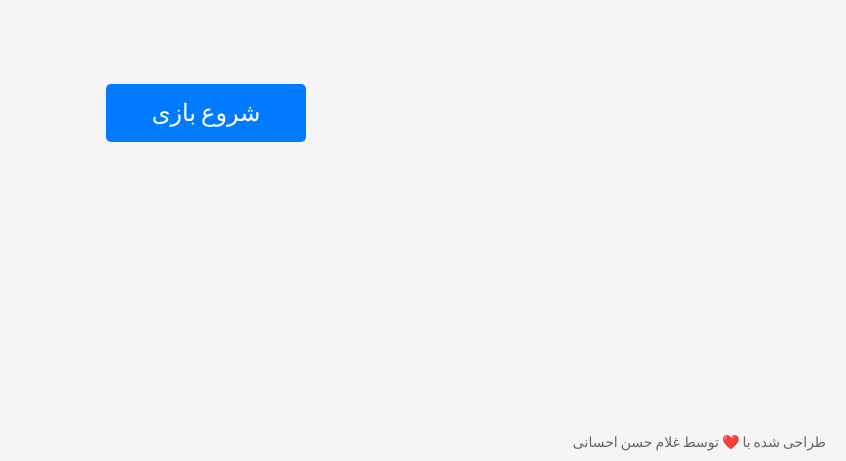
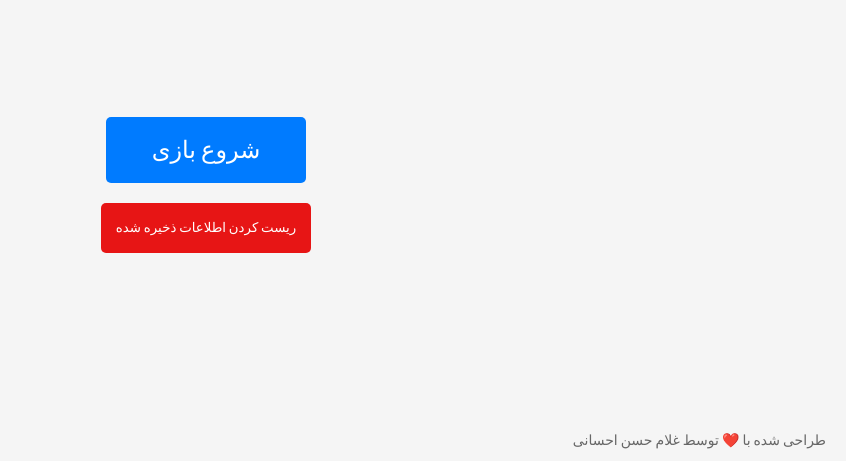
Before and after one commit to gholamhasanEhsani/mafia, a plain HTML site: page index.html in a window 1280 px wide. Shown: the part 339-800 px from the top of the page, without its empty margins (434-1280 px from the left). Drawn offline with nearby package versions, Linux system fonts and the light colour scheme; no server answers.

Commit message:
Add button to reset cookie data and improve some styles

```diff
--- a/index.html
+++ b/index.html
@@ -13,6 +13,8 @@
                 <h1>پدر خوانده</h1>
                 <h2>بازی ساخته شده برای حرفه ای ها</h2>
                 <button id="start-game">شروع بازی</button>
+                <br>
+                <button id="reset-game" onclick='document.cookie.split(";").forEach($=>{let e=$.indexOf("="),i=e>-1?$.substring(0,e):$;document.cookie=i+"=;expires=Thu, 01 Jan 1970 00:00:01 GMT"});'>ریست کردن اطلاعات ذخیره شده</button>
                 <p>طراحی شده با ❤️ توسط غلام حسن احسانی</p>
             </div>
             <div id="tab2" style="display: none;">
--- a/style.css
+++ b/style.css
@@ -5,6 +5,7 @@
     padding: 0;
     box-sizing: border-box;
     font-family: 'Rubik', sans-serif;
+    line-height: 1.5;
 }
 
 body {
@@ -24,6 +25,11 @@ main {
 
 button {
     font-family: inherit;
+    user-select: none;
+}
+
+img {
+    user-select: none;
 }
 
 #tab1, #tab1 > *, #tab2, #tab2 > *, #tab3, #tab3 > *, #tab4, #tab4 > * {
@@ -60,7 +66,7 @@ button {
     margin-top: 20px;
 }
 
-#tab1 button {
+#tab1 #start-game {
     background-color: #007bff;
     color: white;
     border: none;
@@ -70,11 +76,27 @@ button {
     margin-top: 15vh;
     font-size: 1.5em;
     width: 200px;
-    user-select: none;
+}
+
+#tab1 #start-game:hover {
+    background-color: #0056b3;
+}
+
+#tab1 #reset-game {
+    background: #e71515;
+    color: #fff;
+    border: none;
+    border-radius: 5px;
+    padding: 15px;
+    cursor: pointer;
+    margin-top: 20px;
+}
+
+#tab1 #reset-game:hover {
+    background: #c00000;
 }
 
 button:hover {
-    background-color: #0056b3;
     transform: scale(1.05);
 }
 
```
